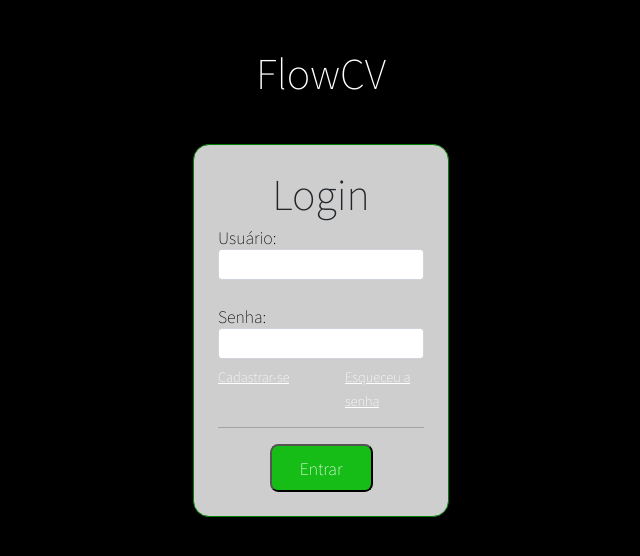
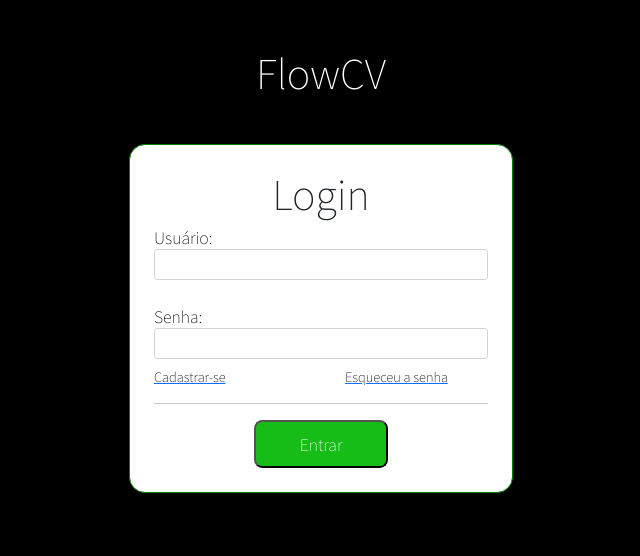
Before and after one commit to GabrielDiniz05/FlowCV, a React (Create React App) app in the folder flowcv-reactapp/: page / in a window 1280 px wide. Shown: the top 556 px of the page, without its empty margins (319-959 px from the left). Built offline with nearby package versions, Linux system fonts and the light colour scheme; a web font is replaced by a local one.

Commit message:
Alterações em geral

```diff
--- a/flowcv-reactapp/src/App.css
+++ b/flowcv-reactapp/src/App.css
@@ -12,10 +12,10 @@ body {
     background-color: rgba(194, 191, 191, 0.8);
 }
 #Container-Form-Login{
-    max-width: 20%;
+    max-width: 30%;
     /* background-color: black; */
     /* background-color: #1f2225; */
-    background-color: rgba(255, 255, 255, 0.808);
+    background-color: rgb(255, 255, 255);
     border: solid green 1px;
     border-radius: 1rem;
 }
@@ -34,7 +34,7 @@ body {
 /*Estilo para Links*/
 #All-links{
     font-size: small;
-    color: black;
+    color: rgb(0, 0, 0);
 }
 
 #All-links:hover{
@@ -44,7 +44,7 @@ body {
 /*Estilo para Botoes*/
 #All-buttons{
     padding: 10px;
-    width: 50%;
+    width: 40%;
     border-radius: 1ch;
     color: white;
     background-color: rgb(22, 189, 22);
@@ -64,6 +64,10 @@ body {
     text-align: center;
 }
 
+#All-spans:hover{
+    color: rgb(15, 189, 15);
+}
+
 
 #sidebar{
     background-color: black;
--- a/flowcv-reactapp/src/componentes/Container.jsx
+++ b/flowcv-reactapp/src/componentes/Container.jsx
@@ -9,7 +9,7 @@ function Container() {
         </div>
         <div className="container">
           <header className='text-end'>
-            <button className='btn btn-primary m-1'>Filtrar</button>
+            <button className='btn btn-success m-1'>Filtrar</button>
             <input id='All-inputs' type="text" />
           </header>
         </div>
--- a/flowcv-reactapp/src/componentes/PaginaLogin.jsx
+++ b/flowcv-reactapp/src/componentes/PaginaLogin.jsx
@@ -19,12 +19,12 @@ function PaginaLogin() {
                 <div className="row g-5">
                     <div className="col-md-6">
                         <Link to='/register'>
-                            <a className='text-white' id='All-links'>Cadastrar-se</a>
+                            <a id='All-links'>Cadastrar-se</a>
                         </Link>
                     </div>
                     <div className="col-md-6">
                         <Link to='/reset-password'>
-                            <a className='text-white'id='All-links'>Esqueceu a senha</a>
+                            <a id='All-links'>Esqueceu a senha</a>
                         </Link>
                     </div>
                 </div>
--- a/flowcv-reactapp/src/componentes/SideBarMenu.jsx
+++ b/flowcv-reactapp/src/componentes/SideBarMenu.jsx
@@ -14,15 +14,17 @@ function SideBarMenu() {
           <ul class="nav nav-pills flex-column">
             <li class="nav-item text-white fs-4 my-1">
               <a href="#" class="nav-link text-white fs-5" aria-current="page">
-                <i className='bi bi-speedometer2'></i>
-                <span className='ms-2'>Formulários</span>
+              <i class="bi bi-archive-fill"></i>
+                <span id='All-spans' className='ms-2'>Formulários</span>
               </a>
+              <hr />
             </li>
             <li class="nav-item text-white fs-4 my-1">
               <a href="#" class="nav-link text-white fs-5" aria-current="page">
-                <i className='bi bi-house'></i>
-                <span className='ms-2'>Vagas</span>
+              <i class="bi bi-briefcase-fill"></i>
+                <span id='All-spans' className='ms-2'>Vagas</span>
               </a>
+              <hr />
             </li>
           </ul>
         </div>
```
